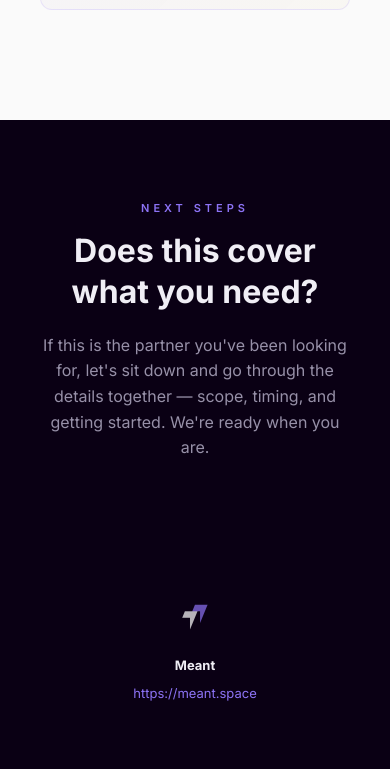
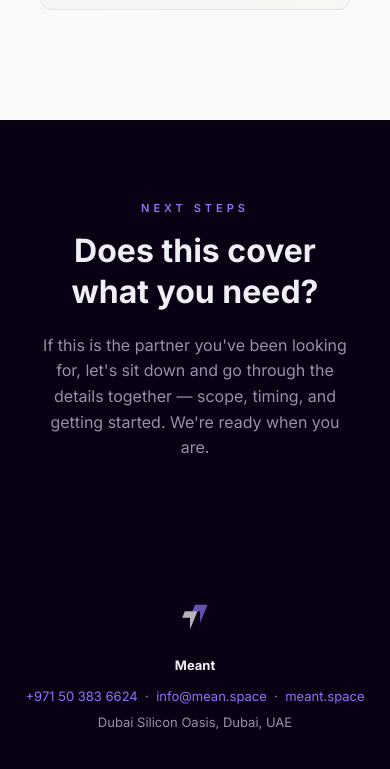
Before and after one commit to meant-space/saruest-proposal, a website: page index.html in a window 390 px wide. Shown: the part 7633-8402 px from the top of the page. Drawn offline with Linux system fonts and the light colour scheme.

Commit message:
Add contact info to footer (phone, email, Dubai location)

```diff
--- a/index.html
+++ b/index.html
@@ -168,7 +168,12 @@
 <div class="proposal-footer">
   <img src="meant-mark.png" alt="Meant Mark" style="height: 32px; margin-bottom: 16px; opacity: 0.7;">
   <p style="margin-bottom:8px"><strong style="color:var(--text-white)">Meant</strong></p>
-  <p><a href="https://meant.space">https://meant.space</a></p>
+  <p style="line-height:2;">
+    <a href="tel:+971503836624">+971 50 383 6624</a> &nbsp;·&nbsp;
+    <a href="mailto:info@mean.space">info@mean.space</a> &nbsp;·&nbsp;
+    <a href="https://meant.space">meant.space</a><br>
+    Dubai Silicon Oasis, Dubai, UAE
+  </p>
 </div>
 
 </body>
```
